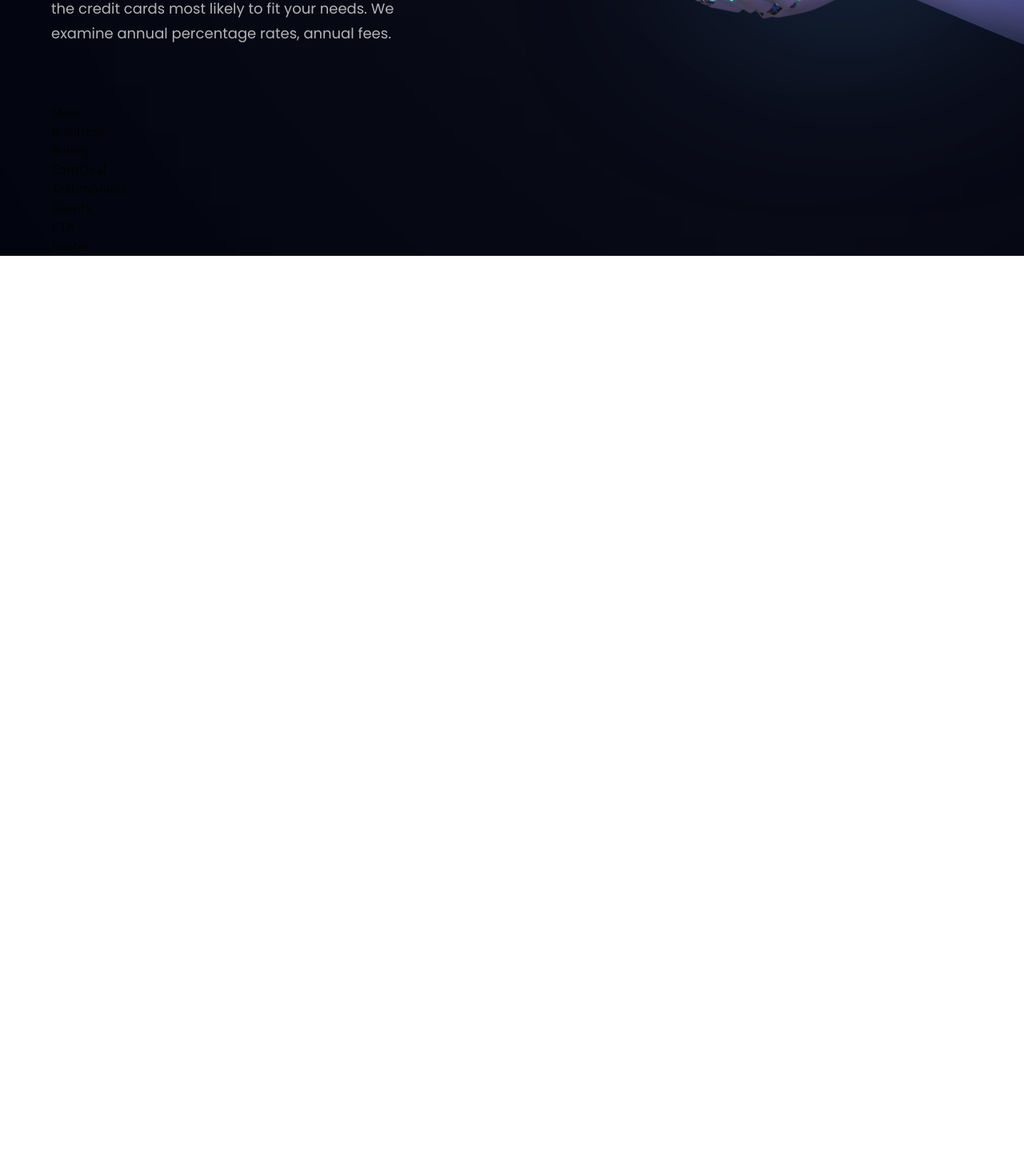
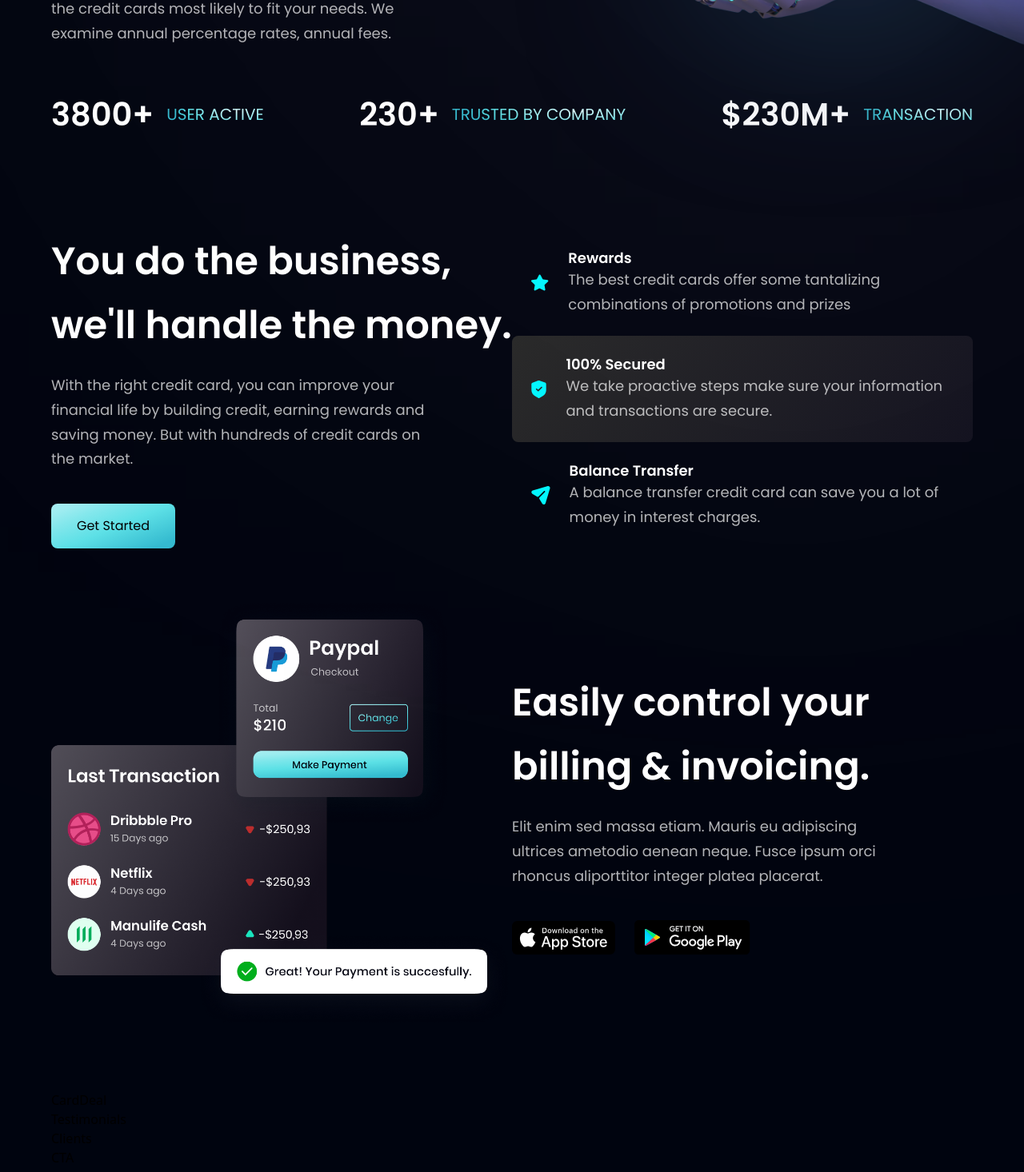
Before and after one commit to MonarchRyuzaki/Hooman-Bank, a React (Vite) app: page / in a window 1280 px wide. Shown: the part 660-2126 px from the top of the page at 80% size. Before the commit the page ends 980 px from the top, so only its background shows below. Built offline with nearby package versions, Linux system fonts and the light colour scheme.

Commit message:
Stats Business Billing

```diff
--- a/src/components/Billing.jsx
+++ b/src/components/Billing.jsx
@@ -1,9 +1,28 @@
-import React from 'react'
+import { apple, bill, google } from "../assets";
+import styles from "../style";
 
-const Billing = () => {
-  return (
-    <div>Billing</div>
-  )
-}
+const Billing = () => (
+  <section id="billing" className="flex flex-1 md:flex-row flex-col mb-20">
+    <div className={`flex-1 ${styles.flexStart} flex-col xl:px-0`}>
+      <img src={bill} alt="bill" />
+    </div>
+    <div className={`flex-1 flex flex-col ${styles.flexStart} md:my-0 my-10`}>
+      <div className="flex flex-row justify-between items-center w-full">
+        <h2 className="flex-1 font-poppins font-semibold ss:text-[48px] text-[48px] text-white leading-[80px]">
+          Easily control your
+          <br className="sm:block hidden" /> billing & invoicing.
+        </h2>
+      </div>
+      <p className={`${styles.paragraph} max-w-[470px] mt-5`}>
+        Elit enim sed massa etiam. Mauris eu adipiscing ultrices ametodio aenean
+        neque. Fusce ipsum orci rhoncus aliporttitor integer platea placerat.
+      </p>
+      <div className="flex items-center mt-10">
+        <img className=" cursor-pointer mr-6" src={apple} alt="apple" />
+        <img className=" cursor-pointer" src={google} alt="google" />
+      </div>
+    </div>
+  </section>
+);
 
-export default Billing
+export default Billing;
--- a/src/components/Business.jsx
+++ b/src/components/Business.jsx
@@ -1,9 +1,28 @@
-import React from 'react'
+import styles from "../style";
+import { features } from "../constants";
+import Feature from "./Feature";
 
-const Business = () => {
-  return (
-    <div>Business</div>
-  )
-}
-
-export default Business
+const Business = () => (
+  <section id="features" className="flex flex-1 md:flex-row flex-col my-2 md:my-16">
+    <div className={`flex-1 ${styles.flexStart} flex-col xl:px-0`}>
+      <div className="flex flex-row justify-between items-center w-full">
+        <h2 className="flex-1 font-poppins font-semibold ss:text-[48px] text-[48px] text-white leading-[80px]">
+          You do the business,
+          <br className="sm:block hidden" /> we&#39;ll handle the money.
+        </h2>
+      </div>
+      <p className={`${styles.paragraph} max-w-[470px] mt-5`}>
+        With the right credit card, you can improve your financial life by
+        building credit, earning rewards and saving money. But with hundreds of
+        credit cards on the market.
+      </p>
+      <div className="max-w-[170px] h-[64px] rounded-lg bg-blue-gradient flex flex-1 items-center mt-10 cursor-pointer">
+        <div className="px-8 py-4 font-poppins">Get Started</div>
+      </div>
+    </div>
+    <div className={`flex-1 flex flex-col  ${styles.flexStart} md:my-0 my-10 relative`}>
+        {features.map((f, i) => <Feature key = {f.id} {...f} bg = {i === 1 ? "bg-discount-gradient" : ""}/>)}
+    </div>
+  </section>
+);
+export default Business;
--- /dev/null
+++ b/src/components/Feature.jsx
@@ -0,0 +1,19 @@
+import styles from "../style";
+
+const Feature = ({ bg, icon, title, content }) => (
+  <div className={`flex flex-row flex-1 justify-center items-center ${bg} rounded-lg`}>
+    <div className="px-6">
+      <img src={icon} alt="icon" />
+    </div>
+    <div className="flex flex-col">
+      <div className="text-white font-poppins text-[18px] font-semibold leading-6">
+        {title}
+      </div>
+      <p className={`${styles.paragraph}`}>
+        {content}
+      </p>
+    </div>
+  </div>
+);
+
+export default Feature;
--- a/src/components/Stats.jsx
+++ b/src/components/Stats.jsx
@@ -2,7 +2,16 @@ import styles from "../style";
 import { stats } from "../constants";
 
 const Stats = () => (
-  <div>Stats</div>
+  <section id = "stats" className={`flex flex-row justify-between flex-1 flex-wrap mb-20 md:mb-32`}>
+      {stats.map((s) => {
+        return (
+          <div key = {s.id} className={`${styles.paragraph} flex items-center text md:mb-0 xs:mb-16 leading-[26px]`}>
+            <span className="text-white font-semibold mr-4 font-poppins text-[40px]">{s.value}</span> {" "}
+            <span className="text-gradient font-poppins text-[20px] uppercase">{s.title}</span>
+          </div>
+        )
+      })}
+  </section>
 )
 
 export default Stats
```
Also changed, not shown: .eslintrc.cjs.
